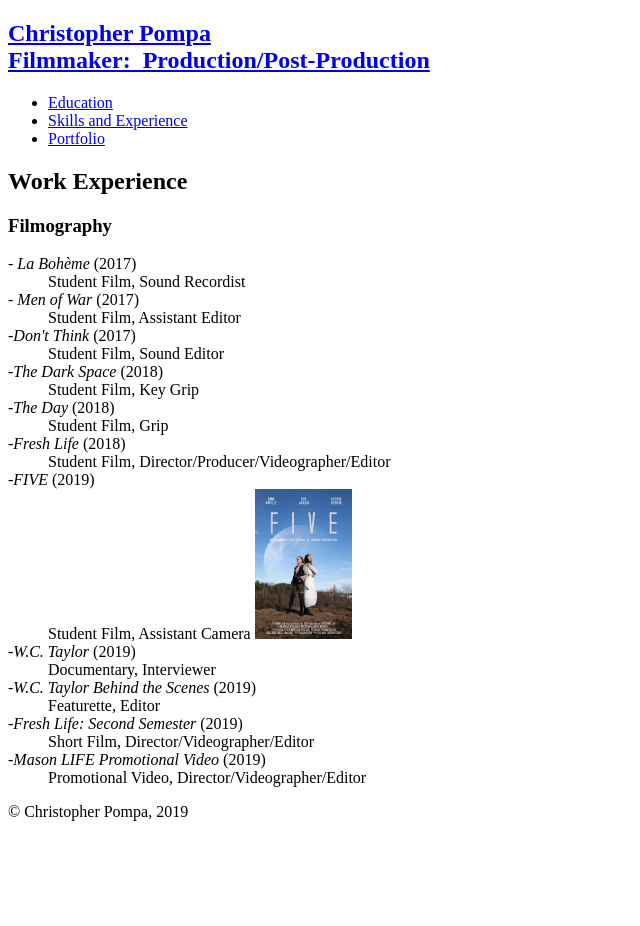
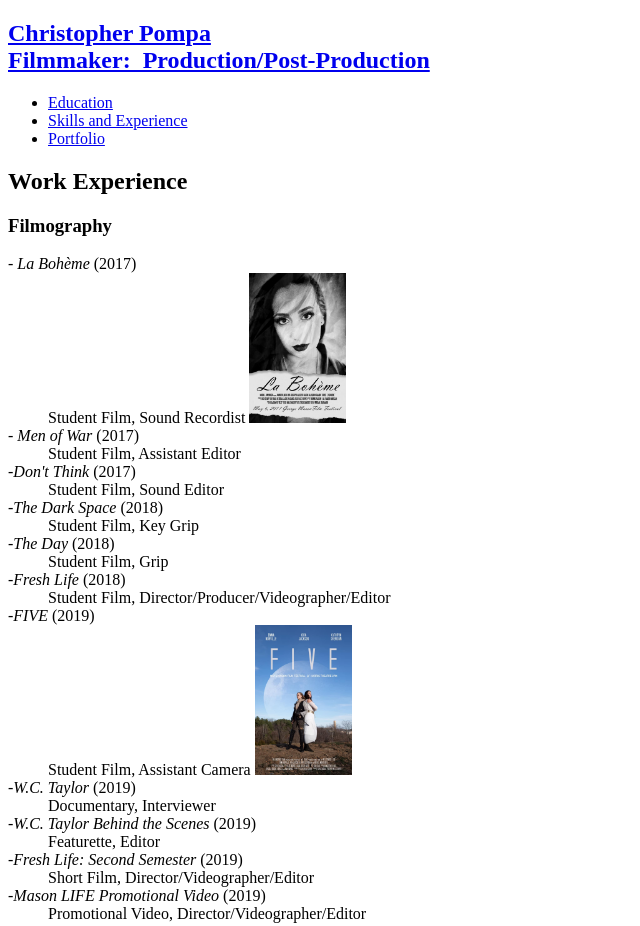
Before and after one commit to christopherleepompa/practicesite2, a plain HTML site: page workexperience.html in a window 1280 px wide. Shown: the top 926 px of the page, without its empty margins (0-640 px from the left). Before the commit the page ends 837 px from the top, so only its background shows below. Drawn offline with Linux system fonts and the light colour scheme.

Commit message:
Update workexperience.html

```diff
--- a/workexperience.html
+++ b/workexperience.html
@@ -26,6 +26,7 @@
 					<dl>
 						<dt>&hyphen; <i>La Boh&egrave;me</i> &lpar;2017&rpar;
 						<dd>Student Film, Sound Recordist
+						<img src="https://raw.githubusercontent.com/christopherleepompa/practicesite2/master/LaBoheme_Poster.jpg" alt="La Boheme Poster" title="La Boheme Poster" height="150">
 						<dt>&hyphen; <i>Men of War</i> &lpar;2017&rpar;
 						<dd>Student Film, Assistant Editor
 						<dt>&hyphen;<i>Don't Think</i> &lpar;2017&rpar;
```
